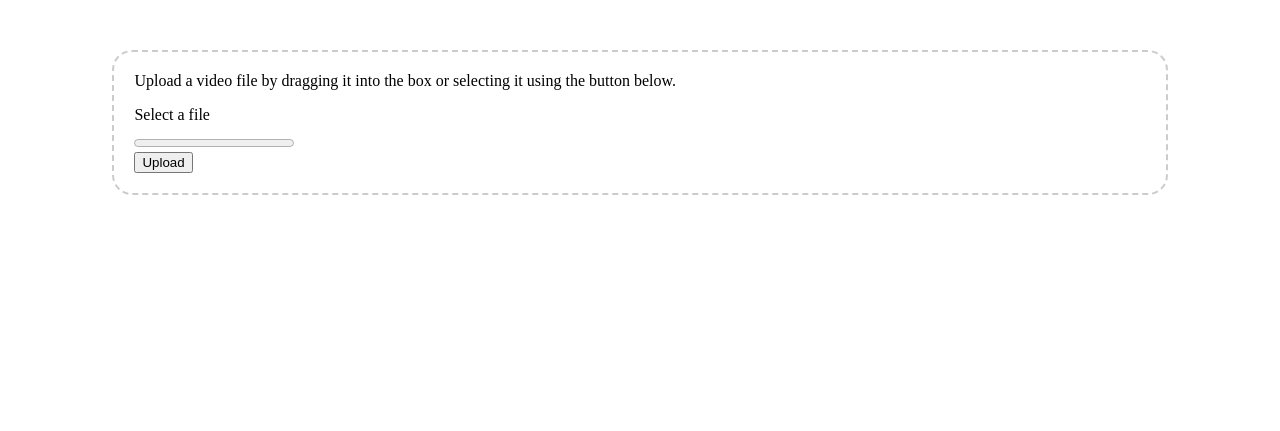
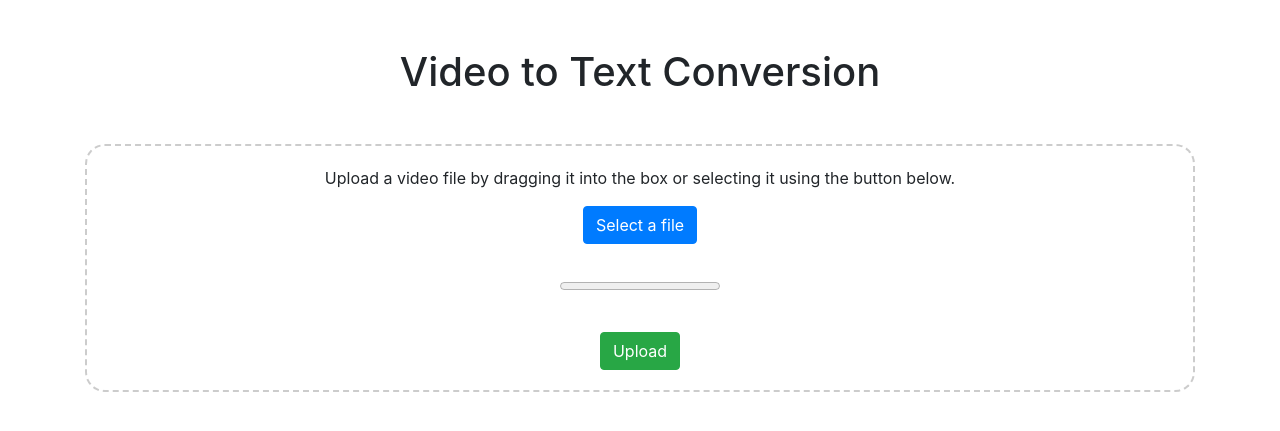
Before and after one commit to sarthakg04/TikTok_Responsible_AI_Filtration, a Flask app: page / in a window 1280 px wide. Shown: the top 431 px of the page. Run offline with Flask 3, Linux system fonts and the light colour scheme; some libraries are stand-ins or nearby versions.

Commit message:
Adding a few more changes

```diff
--- a/app.py
+++ b/app.py
@@ -3,10 +3,11 @@ from flask import Flask, request, jsonify, send_file, render_template
 from openai import OpenAI
 from moviepy.editor import VideoFileClip
 from dotenv import load_dotenv
+
 load_dotenv()
 app = Flask(__name__)
 
-API_KEY = os.getenv('ANTHROPIC_API_KEY')# Replace with your Whisper API key
+API_KEY = os.getenv('OPEN_AI_API_KEY')  # Replace with your Whisper API key
 client = OpenAI(api_key=API_KEY)
 
 def video_to_mp3(video_file, audio_file):
@@ -15,11 +16,9 @@ def video_to_mp3(video_file, audio_file):
     video_clip.close()
     print(f"Conversion complete. The MP3 file is saved as {audio_file}")
 
-
 @app.route('/')
 def index():
     return render_template('index.html')
-
 
 @app.route('/upload', methods=['POST'])
 def upload_file():
@@ -47,8 +46,7 @@ def upload_file():
     with open(text_path, 'w') as text_file:
         text_file.write(transcription.text)
 
-    return jsonify({"message": "File processed", "text_path": text_path})
-
+    return jsonify({"message": "File processed", "text_path": text_path, "filename": os.path.splitext(file.filename)[0]})
 
 @app.route('/transcription/<filename>', methods=['GET'])
 def get_transcription(filename):
@@ -58,7 +56,6 @@ def get_transcription(filename):
     else:
         return "File not found", 404
 
-
 if __name__ == '__main__':
     os.makedirs('uploads', exist_ok=True)
     app.run(debug=True)
--- a/templates/index.html
+++ b/templates/index.html
@@ -4,19 +4,17 @@
     <meta charset="UTF-8">
     <meta name="viewport" content="width=device-width, initial-scale=1.0">
     <title>Video to Text</title>
+    <!-- Bootstrap CSS -->
+    <link href="https://stackpath.bootstrapcdn.com/bootstrap/4.5.2/css/bootstrap.min.css" rel="stylesheet">
     <style>
         #drop-area {
             border: 2px dashed #ccc;
             border-radius: 20px;
-            width: 80%;
-            margin: 50px auto;
             padding: 20px;
+            margin-top: 20px;
         }
         #drop-area.highlight {
             border-color: purple;
-        }
-        p {
-            margin-top: 0;
         }
         .my-form {
             margin-bottom: 10px;
@@ -24,19 +22,32 @@
         #fileElem {
             display: none;
         }
+        #gallery img {
+            max-width: 100%;
+            height: auto;
+        }
     </style>
 </head>
 <body>
-    <div id="drop-area">
-        <form class="my-form">
-            <p>Upload a video file by dragging it into the box or selecting it using the button below.</p>
-            <input type="file" id="fileElem" accept="video/*" onchange="handleFiles(this.files)">
-            <label class="button" for="fileElem">Select a file</label>
-        </form>
-        <progress id="progress-bar" max=100 value=0></progress>
-        <div id="gallery"></div>
-        <button onclick="uploadFile()">Upload</button>
+    <div class="container">
+        <h1 class="text-center my-5">Video to Text Conversion</h1>
+        <div id="drop-area" class="text-center">
+            <form class="my-form">
+                <p>Upload a video file by dragging it into the box or selecting it using the button below.</p>
+                <input type="file" id="fileElem" accept="video/*" onchange="handleFiles(this.files)">
+                <label class="btn btn-primary" for="fileElem">Select a file</label>
+            </form>
+            <progress id="progress-bar" max=100 value=0 class="my-3"></progress>
+            <div id="gallery" class="my-3"></div>
+            <button class="btn btn-success" onclick="uploadFile()">Upload</button>
+        </div>
+        <div id="transcription-result" class="mt-5"></div>
     </div>
+
+    <!-- Bootstrap JS and dependencies -->
+    <script src="https://code.jquery.com/jquery-3.5.1.slim.min.js"></script>
+    <script src="https://cdn.jsdelivr.net/npm/@popperjs/core@2.5.2/dist/umd/popper.min.js"></script>
+    <script src="https://stackpath.bootstrapcdn.com/bootstrap/4.5.2/js/bootstrap.min.js"></script>
 
     <script>
         let dropArea = document.getElementById('drop-area');
@@ -95,13 +106,26 @@
             .then(response => response.json())
             .then(data => {
                 console.log(data);
-                alert("File uploaded and processed. Transcription saved.");
+                alert("File uploaded and processed. Fetching transcription...");
+                fetchTranscription(data.filename);
             })
             .catch(error => {
                 console.error(error);
                 alert("An error occurred while uploading the file.");
             });
         }
+
+        function fetchTranscription(filename) {
+            fetch(`/transcription/${filename}`)
+            .then(response => response.text())
+            .then(text => {
+                document.getElementById('transcription-result').innerHTML = `<h2>Transcription Result:</h2><pre>${text}</pre>`;
+            })
+            .catch(error => {
+                console.error(error);
+                alert("An error occurred while fetching the transcription.");
+            });
+        }
     </script>
 </body>
 </html>
```
